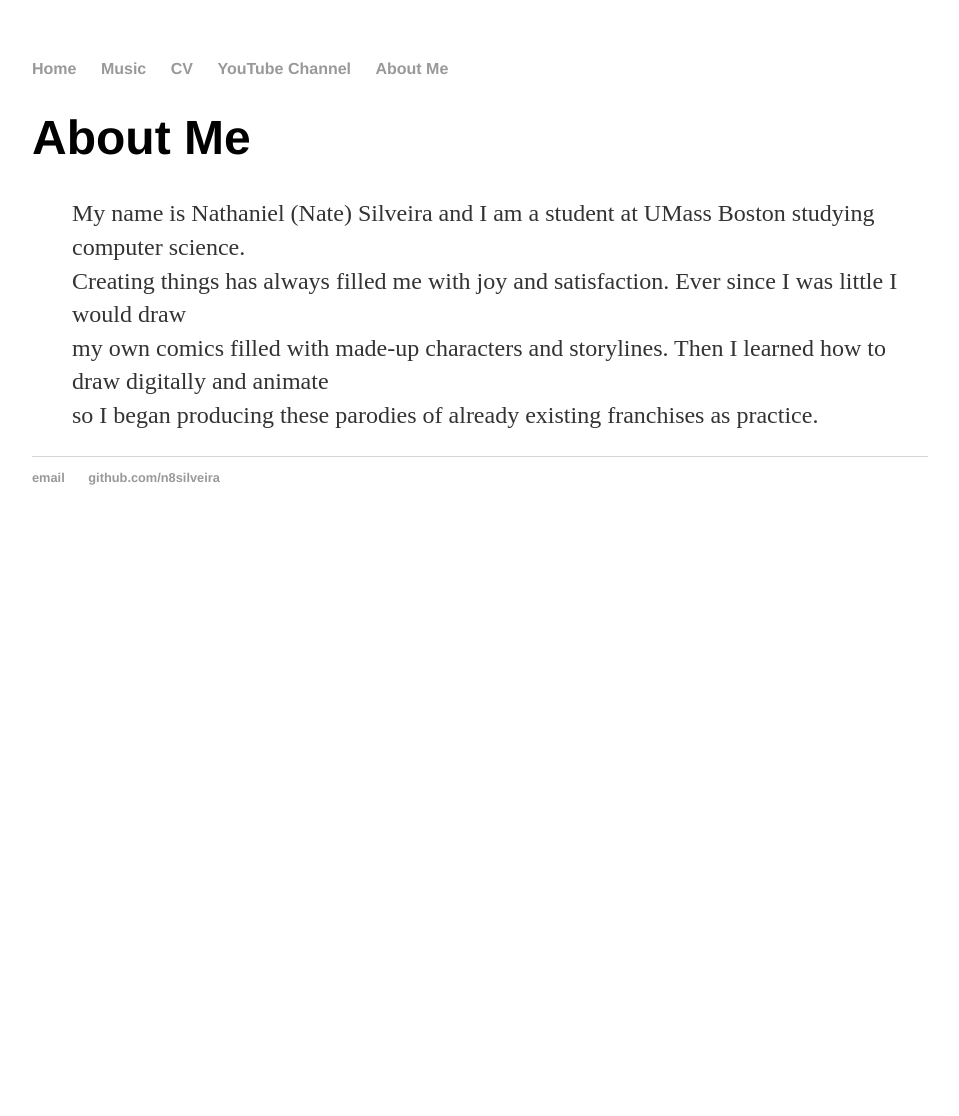
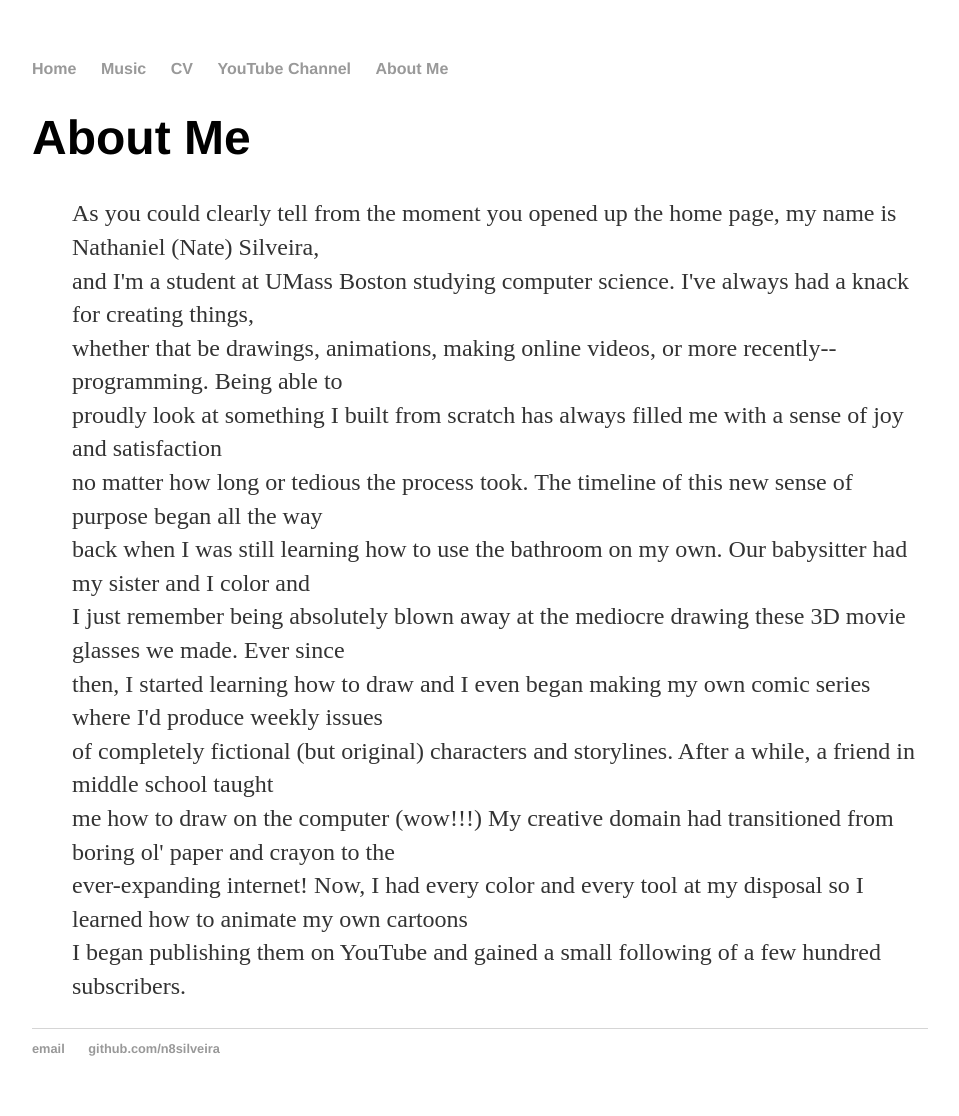
Before and after one commit to n8silveira/n8silveira.github.io, a Jekyll site: the page built from about/index.html, in a window 1280 px wide. Shown: the whole page, without its empty margins (160-1119 px from the left). Built offline with Jekyll 4.4.1, drawn with Linux system fonts in a browser that asks for light colours; before the commit the page ends 900 px from its top, so only the background shows below that.

Commit message:
Update index.html

```diff
--- a/about/index.html
+++ b/about/index.html
@@ -4,10 +4,18 @@ title: About Me
 ---
 	<h1>{{ page.title }}</h1>
 	<ul class="autobiography">
-		<p>My name is Nathaniel (Nate) Silveira and I am a student at UMass Boston studying computer science.<br>
-		   	Creating things has always filled me with joy and satisfaction. Ever since I was little I would draw<br>
-			my own comics filled with made-up characters and storylines. Then I learned how to draw digitally and animate<br>
-			so I began producing these parodies of already existing franchises as practice.
+		<p>As you could clearly tell from the moment you opened up the home page, my name is Nathaniel (Nate) Silveira,<br>
+			and I'm a student at UMass Boston studying computer science. I've always had a knack for creating things,<br>
+			whether that be drawings, animations, making online videos, or more recently--programming. Being able to<br>
+			proudly look at something I built from scratch has always filled me with a sense of joy and satisfaction<br>
+			no matter how long or tedious the process took. The timeline of this new sense of purpose began all the way<br>
+			back when I was still learning how to use the bathroom on my own. Our babysitter had my sister and I color and<br>
+			I just remember being absolutely blown away at the mediocre drawing these 3D movie glasses we made. Ever since<br>
+			then, I started learning how to draw and I even began making my own comic series where I'd produce weekly issues<br>
+			of completely fictional (but original) characters and storylines. After a while, a friend in middle school taught<br>
+			me how to draw on the computer (wow!!!) My creative domain had transitioned from boring ol' paper and crayon to the<br>
+			ever-expanding internet! Now, I had every color and every tool at my disposal so I learned how to animate my own cartoons<br>
+			I began publishing them on YouTube and gained a small following of a few hundred subscribers.
 		</p>
 
 	</ul>
```
